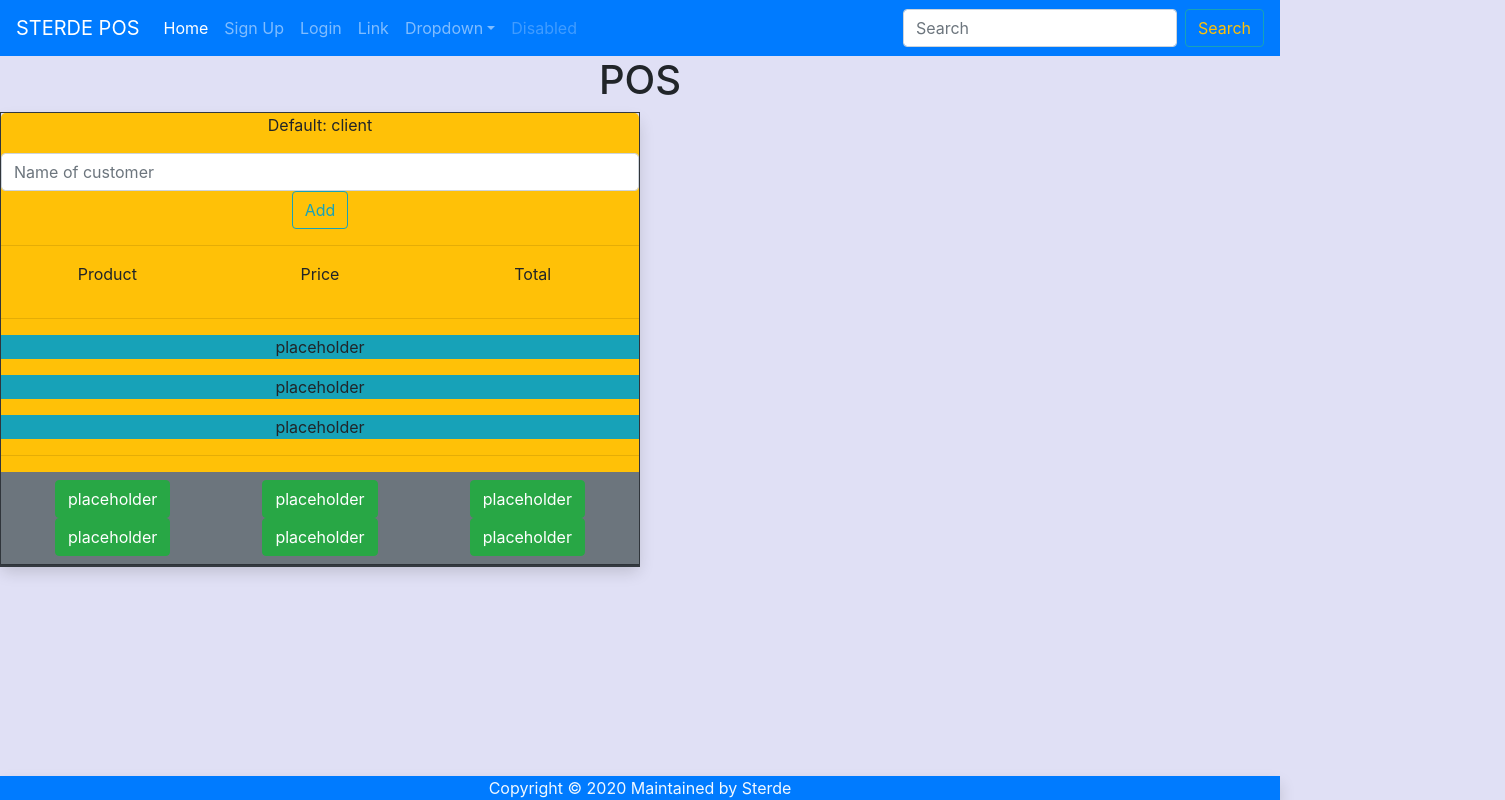
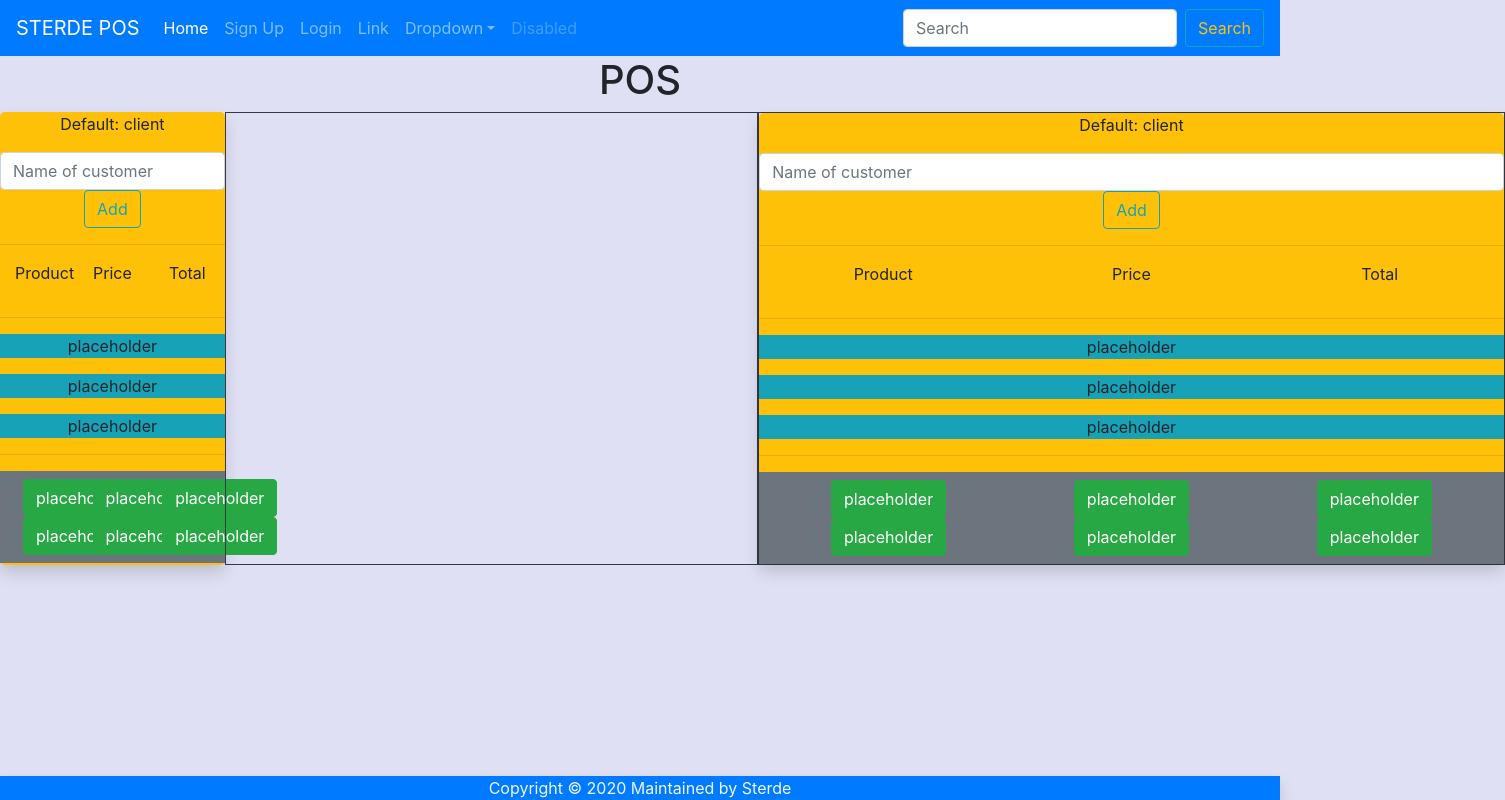
Before and after one commit to RDjarbeng/sterde_pos, a React (Create React App) app: page /home in a window 1280 px wide. Shown: the whole page, 1505 px wide, since content can reach past the window. Built offline with nearby package versions, Linux system fonts and the light colour scheme.

Commit message:
Renamed home to POS, Split form to POS left & rignt form, added imports in App.js

```diff
--- a/public/index.html
+++ b/public/index.html
@@ -3,7 +3,8 @@
   <head>
     <meta charset="utf-8" />
     <link rel="icon" href="%PUBLIC_URL%/favicon.ico" />
-    <meta name="viewport" content="width=device-width, initial-scale=1" />
+    <!-- <meta name="viewport" content="width=device-width, initial-scale=1" /> -->
+    <meta name="viewport" content="minimum-scale=1, initial-scale=1, width=device-width" />
     <meta name="theme-color" content="#000000" />
     <meta
       name="description"
--- a/src/App.js
+++ b/src/App.js
@@ -5,7 +5,7 @@ import Nav from './components/Nav';
 import PageNotFound from './components/PageNotFound';
 import Footer from './components/Footer';
 import SignUp  from './components/SignUp';
-import Home  from './components/Home';
+import POS  from './components/POS';
 import './css/bootstrap/bootstrap.min.css'
 import './App.css';
 
@@ -18,7 +18,7 @@ function App() {
           <Route path='/' exact component={Login} />
           <Route path='/login' exact component={Login} />
           <Route path='/signup' exact component={SignUp} />
-          <Route path='/home' exact component={Home} />
+          <Route path='/home' exact component={POS} />
           <Route path='/'  component={PageNotFound } />
         </Switch>
         <Footer />
--- a/src/components/Home.js
+++ /dev/null
@@ -1,23 +0,0 @@
-import React, { Component } from 'react'
-import Form from './Home_left'
-
-class Home extends Component{
-    constructor() {
-        super()
-    }
-    render() {
-
-        return (
-            <div className='d-flex justify-content-center flex-column '>
-                <h1>POS</h1>
-                <div className='col-md-6 border border-dark p-0'>
-                <Form />
-                </div>
-                <div className='col-md-6 border border-dark p-0'>
-                                    </div>
-            </div>
-        );
-    }
-}
-
-export default Home;
--- /dev/null
+++ b/src/components/POS.js
@@ -0,0 +1,28 @@
+import React, { Component } from 'react'
+import { Form as LeftForm } from './POS_Left_Form'
+import { Form as RightForm }  from './POS_Right_Form'
+
+class POS extends Component{
+    // constructor() {
+    //     super()
+    // }
+    render() {
+
+        return (
+            <div className=' '>
+                <h1>POS</h1>
+                <div className='d-flex'>
+                    <LeftForm />
+                <div className='col-md-5 border border-dark p-0'>
+
+                </div>
+                <div className='col-md-7 border border-dark p-0'>
+                    <RightForm />
+                </div>
+                </div>
+            </div>
+        );
+    }
+}
+
+export default POS;
--- a/src/components/Home_left.js
+++ b/src/components/POS_Left_Form.js
@@ -1,6 +1,6 @@
 import React from 'react'
 
-function Form(params) {
+export function Form() {
     return (
         <form className=' shadow  bg-warning  rounded-lg'>
             <p>Default: client</p>
@@ -47,5 +47,3 @@ function Form(params) {
 
     )
 }
-
-export default Form
--- /dev/null
+++ b/src/components/POS_Right_Form.js
@@ -0,0 +1,49 @@
+import React from 'react'
+
+export function Form() {
+    return (
+        <form className=' shadow  bg-warning  rounded-lg'>
+            <p>Default: client</p>
+            <div className='form-group ' >
+                <input type='text' className='form-control ' placeholder='Name of customer' required />
+                <button className='btn btn-outline-info'>Add</button>
+            </div>
+            <hr />
+            <div className='d-flex'>
+                <p className='col-md-4'>Product</p>
+                <p className='col-md-4'>Price</p>
+                <p className='col-md-4'>Total</p>
+            </div>
+            <hr />
+
+            <div>
+                <p className='bg-info'>placeholder</p>
+                <p className='bg-info'>placeholder</p>
+                <p className='bg-info'>placeholder</p>
+            </div>
+            <hr />
+            <div className='d-flex p-2 align-items-center align-content-around flex-wrap bg-secondary'>
+                <div className='col-md-4'>
+                    <button className='btn btn-success'>placeholder</button>
+                </div>
+                <div className='col-md-4'>
+                    <button className='btn btn-success'>placeholder</button>
+                </div>
+                <div className='col-md-4'>
+                    <button className='btn btn-success'>placeholder</button>
+                </div>
+
+                <div className='col-md-4'>
+                    <button className='btn btn-success'>placeholder</button>
+                </div>
+                <div className='col-md-4'>
+                    <button className='btn btn-success'>placeholder</button>
+                </div>
+                <div className='col-md-4'>
+                    <button className='btn btn-success'>placeholder</button>
+                </div>
+            </div>
+        </form>
+
+    )
+}
```
